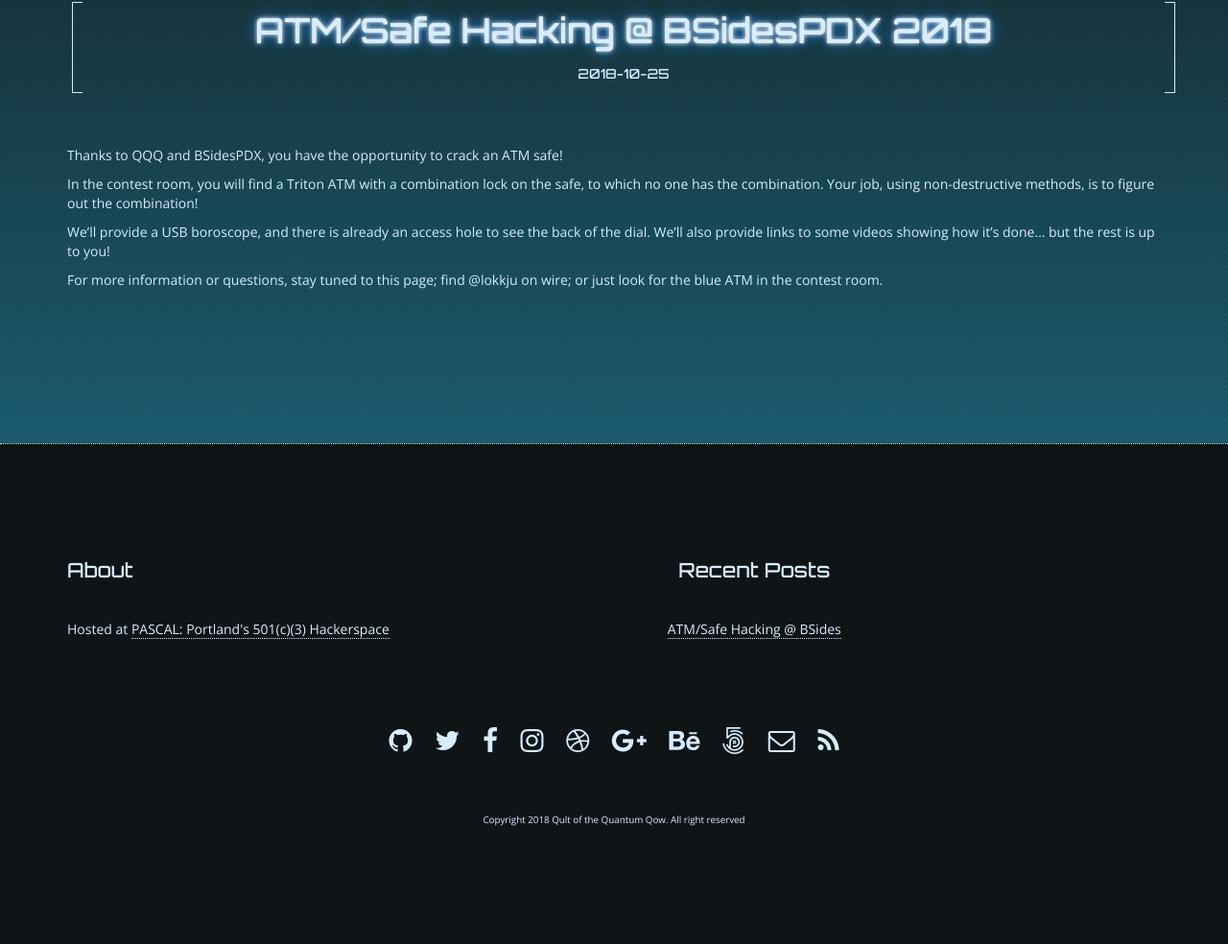
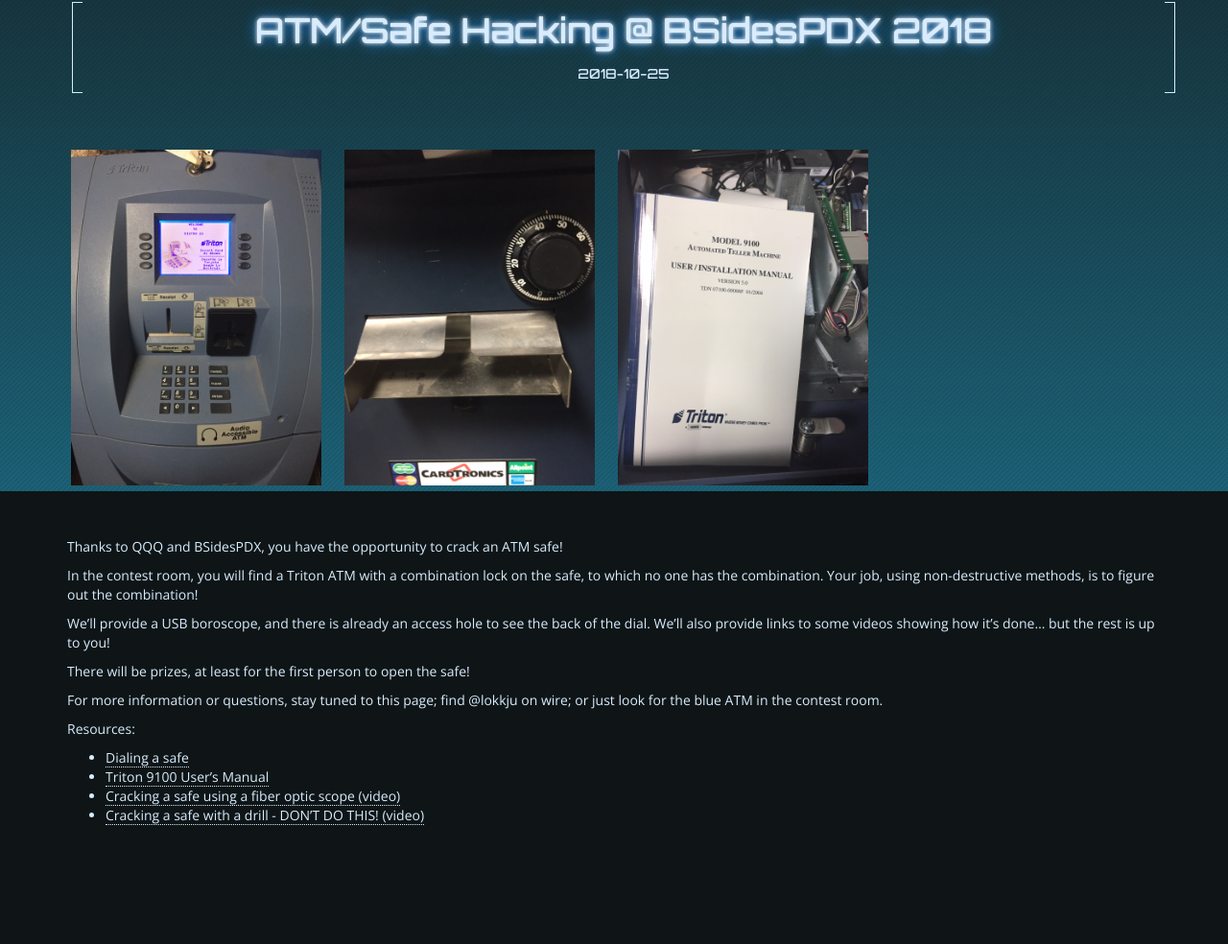
Before and after one commit to quantumqow/quantumqow.github.io, a plain HTML site: page 2018/10/25/atm-hacking/index.html in a window 1280 px wide. Shown: the part 288-1272 px from the top of the page at 96% size. Before the commit the page ends 1190 px from the top, so only its background shows below. Drawn offline with nearby package versions, Linux system fonts and the light colour scheme.

Commit message:
Site updated: 2018-10-25 23:27:36

```diff
--- a/2018/10/25/atm-hacking/index.html
+++ b/2018/10/25/atm-hacking/index.html
@@ -142,11 +142,44 @@ In the contest room, you will find a Triton ATM with a combination lock on">
         <!-- Gallery -->
 
 
+<div class="gallery-container">
+
+
+            <div class="picture-container">
+                <a href="#" data-featherlight="/assets/atm_screen.jpg">
+                    <img src="/assets/atm_screen.jpg" class="img-thumbnail" />
+                </a>
+            </div>
+
+            <div class="picture-container">
+                <a href="#" data-featherlight="/assets/atm_dial.jpg">
+                    <img src="/assets/atm_dial.jpg" class="img-thumbnail" />
+                </a>
+            </div>
+
+            <div class="picture-container">
+                <a href="#" data-featherlight="/assets/atm_book.jpg">
+                    <img src="/assets/atm_book.jpg" class="img-thumbnail" />
+                </a>
+            </div>
+
+
+</div>
+
+
         <!-- Post Content -->
         <p>Thanks to QQQ and BSidesPDX, you have the opportunity to crack an ATM safe!</p>
 <p>In the contest room, you will find a Triton ATM with a combination lock on the safe, to which no one has the combination.  Your job, using non-destructive methods, is to figure out the combination!</p>
 <p>We’ll provide a USB boroscope, and there is already an access hole to see the back of the dial.  We’ll also provide links to some videos showing how it’s done… but the rest is up to you!</p>
+<p>There will be prizes, at least for the first person to open the safe!</p>
 <p>For more information or questions, stay tuned to this page; find @lokkju on wire; or just look for the blue ATM in the contest room.</p>
+<p>Resources:</p>
+<ul>
+<li><a href="https://chcatm.com/FAQ-pages/ATM-equipment-FAQ/opening-a-dial-lock.htm" target="_blank" rel="noopener">Dialing a safe</a></li>
+<li><a href="https://www.atmdepot.com/wp-content/uploads/2011/03/Triton9100Manual.pdf" target="_blank" rel="noopener">Triton 9100 User’s Manual</a></li>
+<li><a href="https://www.youtube.com/watch?v=0aOSGJ7VEFc" target="_blank" rel="noopener">Cracking a safe using a fiber optic scope (video)</a></li>
+<li><a href="https://www.youtube.com/watch?v=-kT7QaxG5I4" target="_blank" rel="noopener">Cracking a safe with a drill - DON’T DO THIS! (video)</a></li>
+</ul>
 
     </div>
 
@@ -175,7 +208,7 @@ In the contest room, you will find a Triton ATM with a combination lock on">
             <div class="col-xs-12 col-sm-12 col-md-6 col-lg-6 footer-about">
                 <h2>About</h2>
                 <p>
-                    Hosted at <a href="http://www.pascalpdx.com">PASCAL: Portland's 501(c)(3) Hackerspace</a>
+                    A random group of cultists located in Portland<br/>Hosted by <a href="http://www.pascalpdx.com">PASCAL: Portland's 501(c)(3) Hackerspace</a>
                 </p>
             </div>
 
@@ -293,7 +326,7 @@ In the contest room, you will find a Triton ATM with a combination lock on">
         <div class="row">
             <div class="col-xs-12 col-sm-12 col-md-12 col-lg-12">
                 <div class="footer-copyright">
-                    Copyright 2018 Qult of the Quantum Qow. All right reserved
+                    Copyright 2018 Qult of the Quantum Qow. All rights reserved
                 </div>
             </div>
         </div>
```
Also changed, not shown: archives/2018/10/index.html (+2 -2 lines), archives/2018/index.html (+2 -2 lines), archives/index.html (+2 -2 lines), index.html (+10 -2 lines), assets/atm_book.jpg (added), assets/atm_dial.jpg (added), assets/atm_prize.jpg (added), assets/atm_screen.jpg (added).
